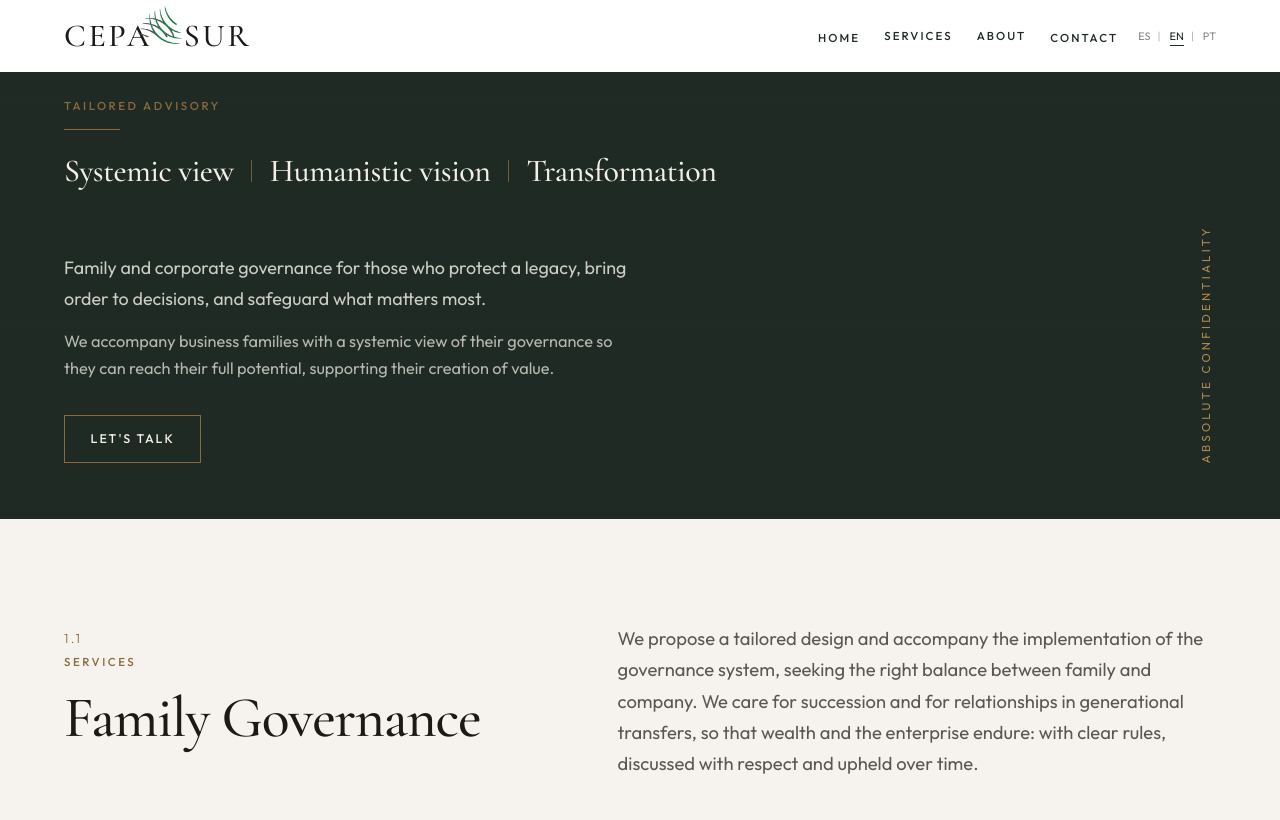
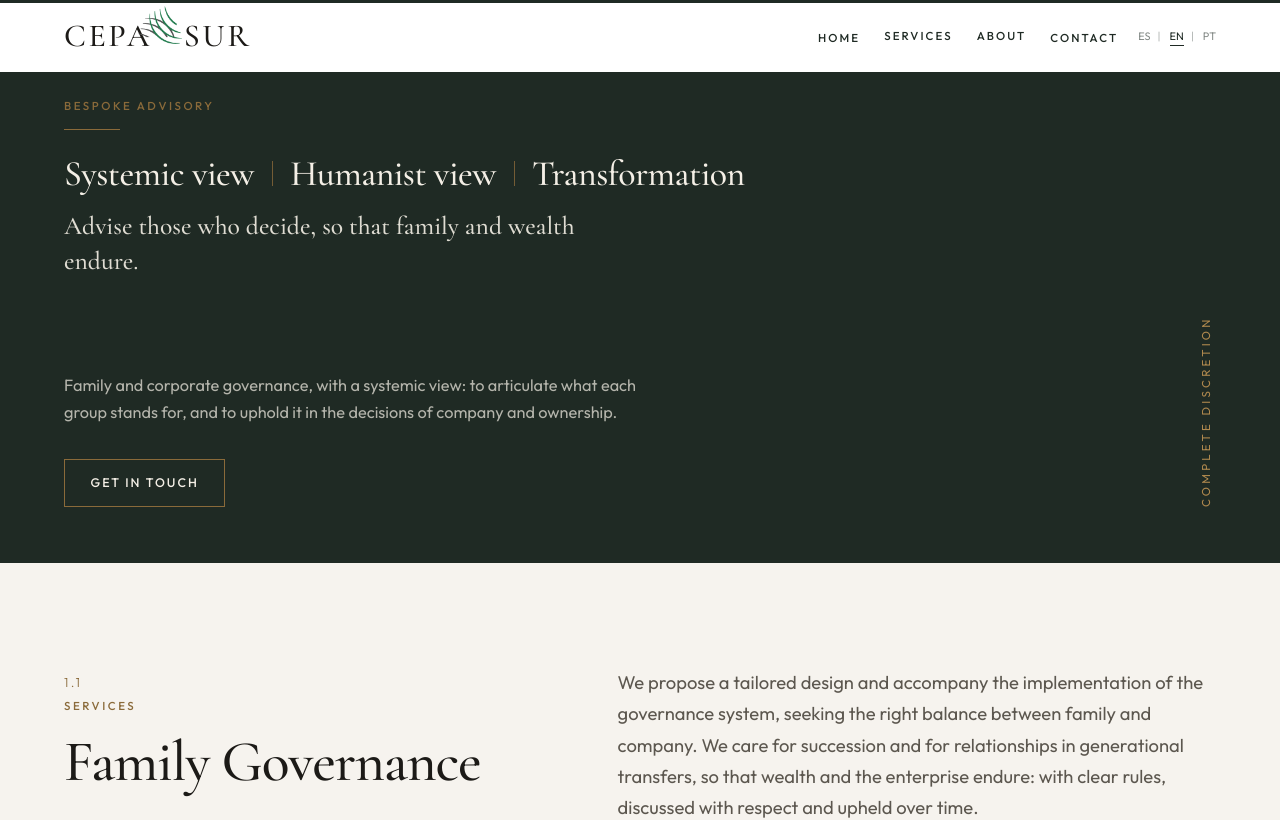
Before and after one commit to PaulaG73/web_cepa_sur, a Vue app: page /en in a window 1280 px wide. Shown: the top 820 px of the page. Built offline with nearby package versions, Linux system fonts and the light colour scheme.

Commit message:
afinando inglés

```diff
--- a/src/assets/styles/layout.css
+++ b/src/assets/styles/layout.css
@@ -10,6 +10,14 @@
   color: var(--color-depth);
   padding: 0.7rem 0;
   transition: box-shadow 0.25s ease;
+}
+
+.site-header::before {
+  content: "";
+  position: absolute;
+  inset: 0 0 auto;
+  height: 3px;
+  background: var(--color-depth);
 }
 
 .site-header.is-solid {
@@ -159,8 +167,7 @@
 .site-footer {
   background: var(--color-depth);
   color: var(--color-on-dark);
-  padding: 2.5rem 0;
-  border-top: 1px solid rgba(138, 106, 58, 0.35);
+  padding: 0;
 }
 
 .footer-inner {
@@ -168,38 +175,85 @@
   margin-inline: auto;
   display: flex;
   justify-content: space-between;
-  gap: 1.5rem;
-  align-items: baseline;
+  align-items: center;
+  gap: 2.5rem 3rem;
   flex-wrap: wrap;
+  padding: 3.25rem 0 2.75rem;
 }
 
 .footer-brand-block {
   display: flex;
   flex-direction: column;
-  gap: 0.45rem;
+  align-items: flex-start;
+  gap: 0.85rem;
 }
 
-.footer-brand {
-  font-family: var(--font-display);
-  letter-spacing: 0.16em;
-  text-transform: uppercase;
-  font-size: 1.1rem;
+.site-footer .footer-brand {
+  color: var(--color-on-dark);
 }
 
-.footer-linkedin {
-  font-size: 0.82rem;
-  color: rgba(244, 239, 230, 0.72);
+.site-footer .brand-word {
+  font-size: 1.85rem;
+  color: inherit;
+}
+
+.site-footer .brand-mark {
+  height: 2.25rem;
+  margin: 0 -0.24rem 0 -0.85rem;
+  transform: translateY(-0.58em);
+  filter: brightness(0) saturate(100%) invert(48%) sepia(24%) saturate(720%) hue-rotate(4deg) brightness(95%);
+  opacity: 0.95;
+}
+
+.footer-contact {
+  display: flex;
+  flex-direction: column;
+  align-items: flex-start;
+  gap: 0.7rem;
+}
+
+.footer-heading {
+  margin: 0;
+  font-family: var(--font-sans);
+  font-size: 0.72rem;
+  font-weight: 500;
+  letter-spacing: 0.2em;
+  text-transform: uppercase;
+  color: var(--color-bronze-soft);
+}
+
+.footer-link {
+  display: inline-flex;
+  align-items: center;
+  gap: 0.5rem;
+  margin: 0;
+  font-size: 0.92rem;
+  color: rgba(244, 239, 230, 0.78);
   text-decoration: none;
 }
 
-.footer-linkedin:hover,
-.footer-linkedin:focus-visible {
+.footer-link svg {
+  width: 0.95rem;
+  height: 0.95rem;
+  fill: currentColor;
+}
+
+.footer-link:hover,
+.footer-link:focus-visible {
   color: var(--color-on-dark);
 }
 
+.footer-bottom {
+  border-top: 1px solid rgba(244, 239, 230, 0.1);
+  background: #1a221e;
+  padding: 1.15rem 1.25rem;
+  text-align: center;
+}
+
 .footer-meta {
+  margin: 0;
   font-size: 0.82rem;
-  color: rgba(244, 239, 230, 0.72);
+  color: rgba(244, 239, 230, 0.62);
 }
 
 @media (max-width: 900px) {
@@ -257,5 +311,7 @@
 
   .footer-inner {
     flex-direction: column;
+    align-items: flex-start;
+    padding: 2.5rem 0 2rem;
   }
 }
--- a/src/assets/styles/sections.css
+++ b/src/assets/styles/sections.css
@@ -26,11 +26,11 @@
   flex-wrap: nowrap;
   align-items: center;
   gap: 0.9rem 1.1rem;
-  font-size: clamp(1.35rem, 2.5vw, 2.35rem);
+  font-size: clamp(1.55rem, 2.8vw, 2.55rem);
   font-weight: 500;
   letter-spacing: -0.015em;
   line-height: 1.15;
-  margin: 0.2rem 0 1.85rem;
+  margin: 0.2rem 0 0.95rem;
 }
 
 .hero-concept {
@@ -46,18 +46,21 @@
   flex: 0 0 auto;
 }
 
-.hero-lead {
+.hero-purpose {
   max-width: 36rem;
-  font-size: 1.12rem;
-  color: rgba(244, 239, 230, 0.82);
-  margin-bottom: 0.85rem;
+  font-family: var(--font-display);
+  font-size: clamp(1.2rem, 2vw, 1.65rem);
+  font-weight: 500;
+  line-height: 1.35;
+  color: rgba(244, 239, 230, 0.9);
+  margin: 0 0 2rem;
 }
 
-.hero-support {
+.hero-lead {
   max-width: 36rem;
   font-size: 1.02rem;
   line-height: 1.7;
-  color: rgba(244, 239, 230, 0.72);
+  color: rgba(244, 239, 230, 0.7);
   margin-bottom: 2rem;
 }
 
--- a/src/components/sections/HeroSection.vue
+++ b/src/components/sections/HeroSection.vue
@@ -9,10 +9,10 @@
           <span class="hero-concept">{{ concept }}</span>
         </template>
       </h1>
+      <p class="hero-purpose">{{ t('hero.purpose') }}</p>
       <div class="hero-grid">
         <div>
           <p class="hero-lead">{{ t('hero.lead') }}</p>
-          <p class="hero-support">{{ t('hero.support') }}</p>
           <a class="btn" :href="contactHref" @click.prevent="goContact">{{ t('hero.cta') }}</a>
         </div>
         <p class="hero-aside">{{ t('hero.aside') }}</p>
--- a/src/locales/en.json
+++ b/src/locales/en.json
@@ -1,6 +1,6 @@
 {
   "meta": {
-    "title": "Systemic view, Humanistic vision, Transformation — Cepa Sur"
+    "title": "Systemic view, Humanist view, Transformation — Cepa Sur"
   },
   "nav": {
     "home": "Home",
@@ -15,16 +15,16 @@
     "closeMenu": "Close menu"
   },
   "hero": {
-    "kicker": "Tailored advisory",
+    "kicker": "Bespoke advisory",
     "concepts": [
       "Systemic view",
-      "Humanistic vision",
+      "Humanist view",
       "Transformation"
     ],
-    "lead": "Family and corporate governance for those who protect a legacy, bring order to decisions, and safeguard what matters most.",
-    "support": "We accompany business families with a systemic view of their governance so they can reach their full potential, supporting their creation of value.",
-    "cta": "Let's talk",
-    "aside": "Absolute confidentiality"
+    "purpose": "Advise those who decide, so that family and wealth endure.",
+    "lead": "Family and corporate governance, with a systemic view: to articulate what each group stands for, and to uphold it in the decisions of company and ownership.",
+    "cta": "Get in touch",
+    "aside": "Complete discretion"
   },
   "familyGov": {
     "kicker": "Services",
@@ -76,19 +76,19 @@
     "title": "The Firm",
     "more": "Read more",
     "less": "Read less",
-    "statement": "We are a multidisciplinary team that combines engineering with the humanities. We bring passion, rigour and creativity through a systemic approach that allows us to facilitate agreements at different levels and to support the formation and working of the family council, the board and senior management.",
+    "statement": "We are a multidisciplinary team that combines engineering with the humanities. We bring passion, rigour and creativity through a systemic approach that allows us to facilitate agreements at different levels and to support the formation and working of the Family Council, the Board and senior management.",
     "body": "We operate with small teams, a clear mandate, and complete discretion. We are not a mass-market firm: we accept few engagements in order to accompany them in depth. Our work takes place off the public stage — in boardrooms, family councils, and conversations that require reserve.",
     "values": [
       {
-        "title": "Reserve",
+        "title": "Discretion",
         "text": "Nothing entrusted to us circulates beyond the mandate."
       },
       {
-        "title": "Measure",
-        "text": "Each process is designed for that family and that company, not for a catalogue."
+        "title": "Tailored",
+        "text": "Each engagement is designed for that family and that company, not taken from a catalogue."
       },
       {
-        "title": "Seriousness",
+        "title": "Rigour",
         "text": "Written agreements, realistic timelines, and a direct relationship with those who decide."
       }
     ]
@@ -126,7 +126,7 @@
   "contact": {
     "kicker": "Contact",
     "number": "3",
-    "title": "Let's talk",
+    "title": "Get in touch",
     "lead": "Tell us, in general terms, the reason for your enquiry. We will reply directly and in confidence.",
     "note": "Conversations with Cepa Sur are treated as confidential. We do not share information with third parties.",
     "submit": "Send enquiry",
@@ -157,6 +157,8 @@
   },
   "footer": {
     "rights": "All rights reserved.",
+    "phone": "+56 9 XXXX XXXX",
+    "email": "contacto@cepasur.cl",
     "linkedinUrl": "https://www.linkedin.com/company/cepa-sur",
     "linkedinLabel": "linkedin.com/company/cepa-sur"
   }
--- a/src/locales/es.json
+++ b/src/locales/es.json
@@ -21,8 +21,8 @@
       "Visión humanista",
       "Transformación"
     ],
-    "lead": "Gobierno familiar y corporativo para quienes cuidan el legado, ordenan las decisiones y resguardan lo esencial.",
-    "support": "Acompañamos a familias empresarias con una mirada sistémica de su gobierno para que puedan alcanzar su máximo potencial, apoyando su creación de valor.",
+    "purpose": "Acompañar a quienes deciden, para que familia y patrimonio se sostengan en el tiempo.",
+    "lead": "Gobierno familiar y corporativo, con mirada sistémica, para explicitar la propuesta de valor de cada grupo y sostenerla en las decisiones de empresa y propiedad.",
     "cta": "Conversemos",
     "aside": "Confidencialidad absoluta"
   },
@@ -76,7 +76,7 @@
     "title": "La Empresa",
     "more": "Ver más",
     "less": "Ver menos",
-    "statement": "Somos un equipo multidisciplinario que combina la ingeniería con las humanidades, aportamos pasión, rigor y creatividad a través de un enfoque sistémico que nos permite facilitar acuerdos en los distintos niveles, apoyar la conformación y funcionamiento del Consejo de Familia, directorio y alta administración.",
+    "statement": "Somos un equipo multidisciplinario que combina la ingeniería con las humanidades, aportamos pasión, rigor y creatividad a través de un enfoque sistémico que nos permite facilitar acuerdos en los distintos niveles, apoyar la conformación y funcionamiento del Consejo de Familia, Directorio y alta administración.",
     "body": "Operamos con equipos reducidos, mandato claro y absoluta reserva. No somos una firma masiva: elegimos pocos encargos para acompañarlos con profundidad. Nuestro trabajo ocurre fuera del escenario público — en directorios, consejos de familia y conversaciones que requieren discreción.",
     "values": [
       {
@@ -157,6 +157,8 @@
   },
   "footer": {
     "rights": "Todos los derechos reservados.",
+    "phone": "+56 9 XXXX XXXX",
+    "email": "contacto@cepasur.cl",
     "linkedinUrl": "https://www.linkedin.com/company/cepa-sur",
     "linkedinLabel": "linkedin.com/company/cepa-sur"
   }
--- a/src/locales/pt.json
+++ b/src/locales/pt.json
@@ -21,8 +21,8 @@
       "Visão humanista",
       "Transformação"
     ],
-    "lead": "Governança familiar e corporativa para quem cuida do legado, organiza as decisões e resguarda o que é essencial.",
-    "support": "Acompanhamos famílias empresárias com um olhar sistêmico de sua governança para que possam alcançar seu máximo potencial, apoiando sua criação de valor.",
+    "purpose": "Acompanhar quem decide, para que família e patrimônio se sustentem no tempo.",
+    "lead": "Governança familiar e corporativa, com olhar sistêmico, para explicitar a proposta de valor de cada grupo e sustentá-la nas decisões da empresa e da propriedade.",
     "cta": "Conversemos",
     "aside": "Confidencialidade absoluta"
   },
@@ -76,7 +76,7 @@
     "title": "A Empresa",
     "more": "Ver mais",
     "less": "Ver menos",
-    "statement": "Somos uma equipe multidisciplinar que combina a engenharia com as humanidades. Aportamos paixão, rigor e criatividade por meio de um enfoque sistêmico que nos permite facilitar acordos nos distintos níveis e apoiar a formação e o funcionamento do Conselho de Família, do conselho e da alta administração.",
+    "statement": "Somos uma equipe multidisciplinar que combina a engenharia com as humanidades. Aportamos paixão, rigor e criatividade por meio de um enfoque sistêmico que nos permite facilitar acordos nos distintos níveis e apoiar a formação e o funcionamento do Conselho de Família, do Conselho e da alta administração.",
     "body": "Operamos com equipes reduzidas, mandato claro e absoluta reserva. Não somos uma firma massiva: escolhemos poucos mandatos para acompanhá-los com profundidade. Nosso trabalho ocorre fora do palco público — em conselhos, órgãos de família e conversas que exigem discrição.",
     "values": [
       {
@@ -157,6 +157,8 @@
   },
   "footer": {
     "rights": "Todos os direitos reservados.",
+    "phone": "+56 9 XXXX XXXX",
+    "email": "contacto@cepasur.cl",
     "linkedinUrl": "https://www.linkedin.com/company/cepa-sur",
     "linkedinLabel": "linkedin.com/company/cepa-sur"
   }
```
Also changed, not shown: src/components/layout/TheFooter.vue (+35 -2 lines).
